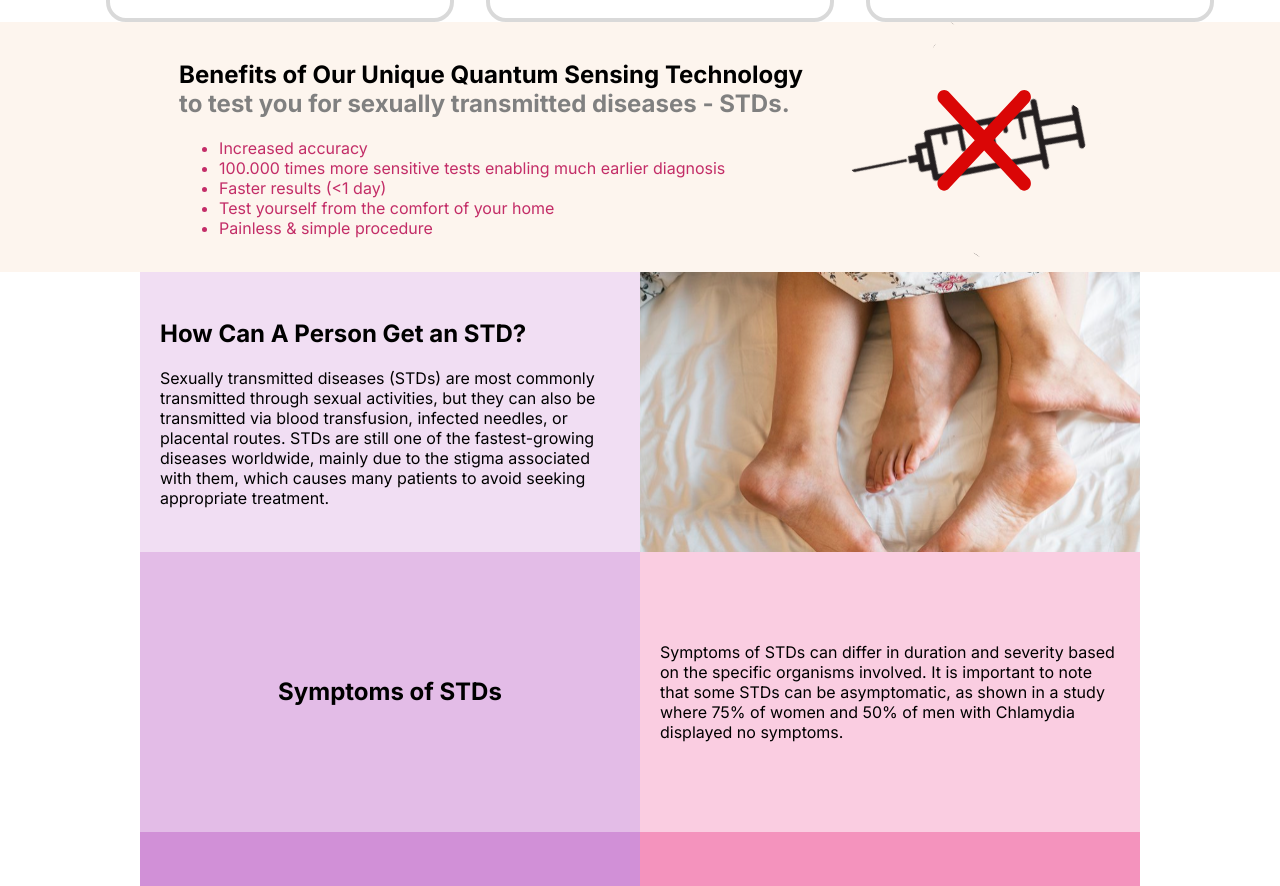
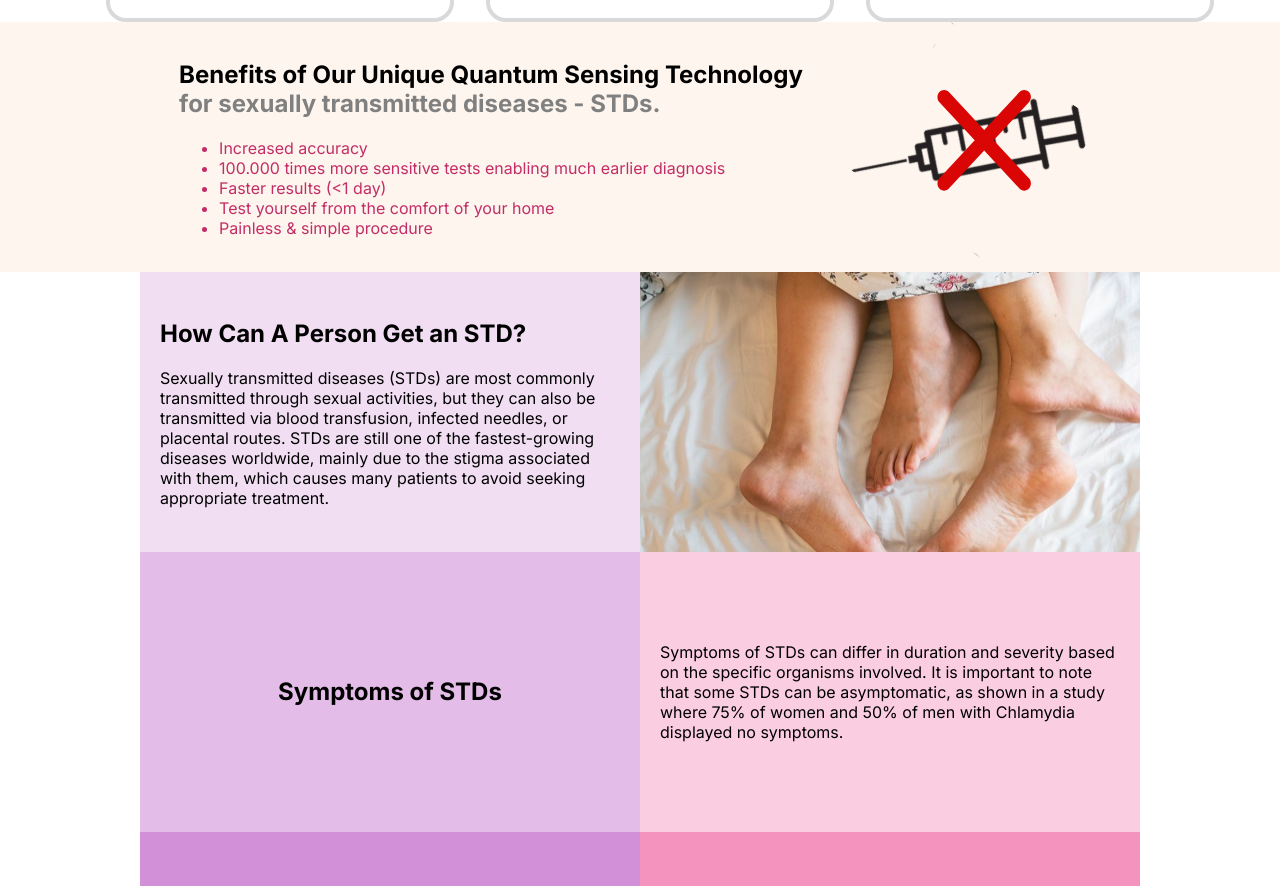
Before and after one commit to nilsrehtanz/diamed, a Next.js app: page / in a window 1280 px wide. Shown: the part 1434-2320 px from the top of the page. Built offline with nearby package versions, Linux system fonts and the light colour scheme.

Commit message:
changed test section to quantum

```diff
--- a/components/landing/TestSection.tsx
+++ b/components/landing/TestSection.tsx
@@ -10,8 +10,7 @@ function TestSection() {
           Benefits of Our Unique Quantum Sensing Technology{" "}
           <br />
           <span>
-            to test you for sexually transmitted diseases -
-            STDs.
+            for sexually transmitted diseases - STDs.
           </span>
         </h2>
         <ul>
```
